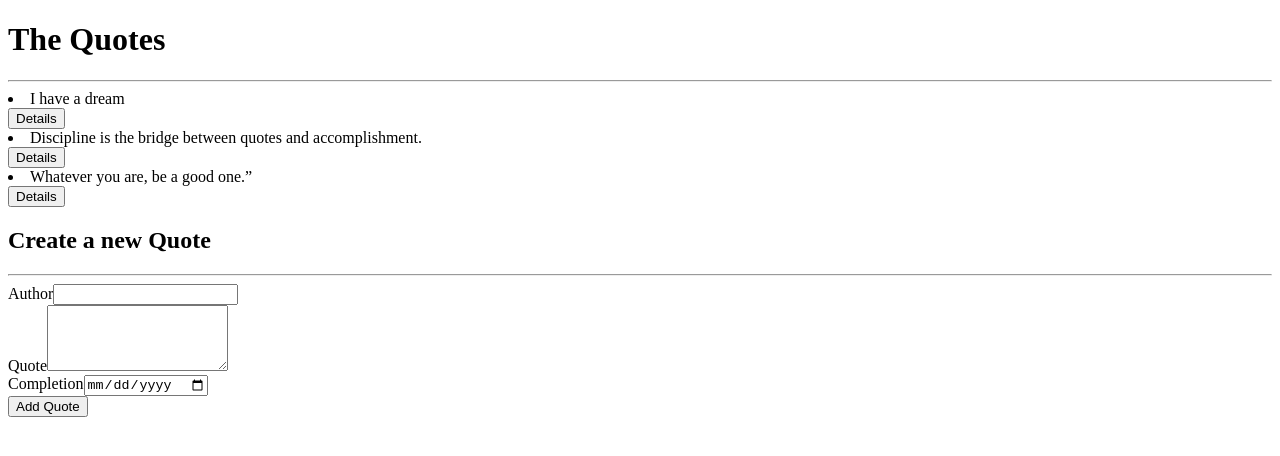
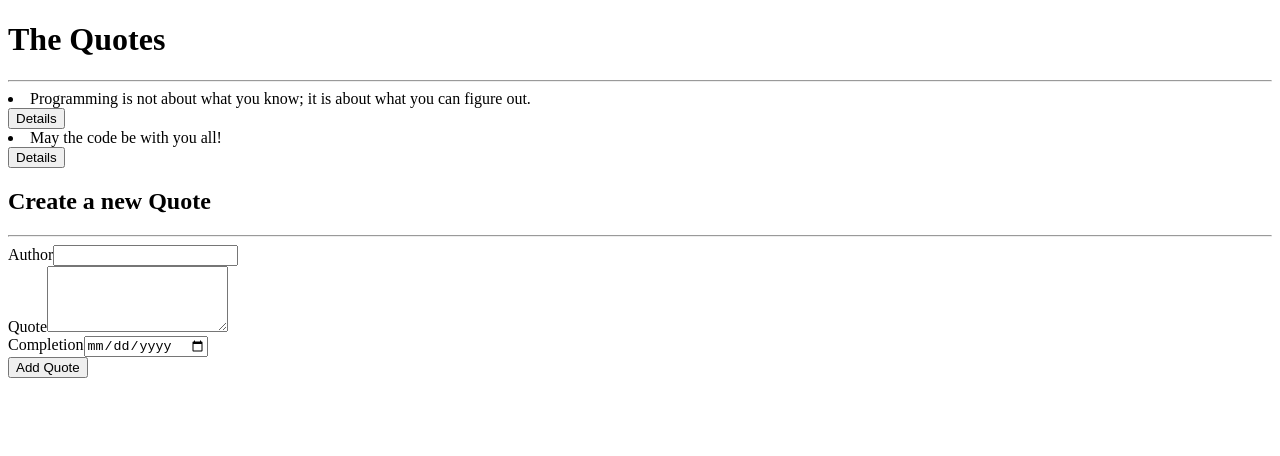
Before and after one commit to ange123ux/quote, an Angular app: page / in a window 1280 px wide. Shown: the top 456 px of the page. Built offline with nearby package versions, Linux system fonts and the light colour scheme.

Commit message:
Added the quotes

```diff
--- a/src/app/quote/quote.component.ts
+++ b/src/app/quote/quote.component.ts
@@ -7,9 +7,8 @@ import { Quote } from '../quote';
 })
 export class QuoteComponent implements OnInit {
   quotes: Quote[] = [
-    new Quote(1, 'I have a dream', '-Martin Luther King', 'Aimee', new Date(2020,5,2), 0, 0),
-    new Quote(2, 'Discipline is the bridge between quotes and accomplishment.', '-Jim Rohn', 'Paccy', new Date(2020,8,6), 0, 0),
-    new Quote(3, 'Whatever you are, be a good one.”', '-Abraham Lincoln ', 'Sierra', new Date(2019,4,6), 0, 0),
+    new Quote(1, 'Programming is not about what you know; it is about what you can figure out.', '-Mark Doe', 'Ange', new Date(2018,12,2), 0, 0),
+    new Quote(2, 'May the code be with you all!', '-Ruth Nikita', 'Ange', new Date(2020,2,12), 0, 0),
   ];
   toggleDetails(index){
     this.quotes[index].showDescription = !this.quotes[index].showDescription;
```
